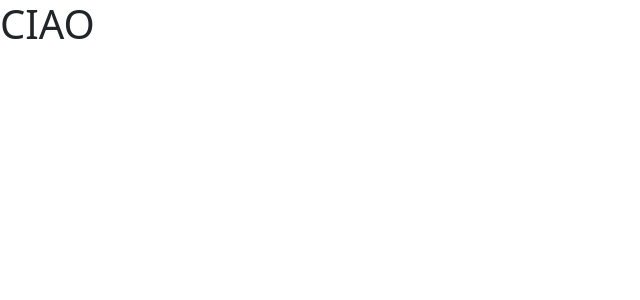
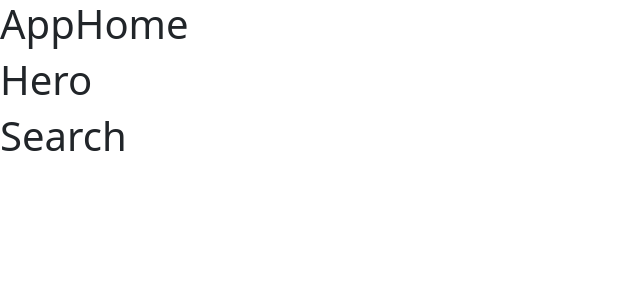
Before and after one commit to WilliamHaxhija/fo-boolbnb, a Vue app: page / in a window 1280 px wide. Shown: the top 300 px of the page, without its empty margins (0-640 px from the left). Built offline with nearby package versions, Linux system fonts and the light colour scheme.

Commit message:
feat: aggiunti componenti

```diff
--- a/src/App.vue
+++ b/src/App.vue
@@ -1,14 +1,14 @@
 <script>
-import AppHome from "./pages/AppHome.vue";
+
 export default {
-  components: {
-    AppHome
-  }
+
 }
 </script>
 
 <template>
-  <AppHome></AppHome>
+    <main>
+        <router-view></router-view>
+    </main>
 </template>
 
 <style lang="scss">
--- /dev/null
+++ b/src/components/AppHero.vue
@@ -0,0 +1,16 @@
+<script>
+import AppSearch from '../components/AppSearch.vue';
+export default {
+    name: 'AppHero',
+    components: {
+        AppSearch
+    }
+}
+</script>
+
+<template>
+    <h1>Hero</h1>
+    <AppSearch></AppSearch>
+</template>
+
+<style scoped lang="scss"></style>
--- /dev/null
+++ b/src/components/AppSearch.vue
@@ -0,0 +1,11 @@
+<script>
+export default {
+    name: 'AppSearch'
+}
+</script>
+
+<template>
+    <h1>Search</h1>
+</template>
+
+<style scoped lang="scss"></style>
--- a/src/main.js
+++ b/src/main.js
@@ -1,4 +1,5 @@
 import { createApp } from 'vue'
 import * as bootstrap from 'bootstrap'
 import App from './App.vue'
-createApp(App).mount('#app')
+import { router } from './router';
+createApp(App).use(router).mount('#app')
--- a/src/pages/AppHome.vue
+++ b/src/pages/AppHome.vue
@@ -1,13 +1,17 @@
 <script>
-
+import AppHero from '../components/AppHero.vue';
 export default {
-    name: 'AppHome'
+    name: 'AppHome',
+    components: {
+        AppHero
+    }
 }
 
 </script>
 
 <template>
-<h1>CIAO</h1>
+<h1>AppHome</h1>
+<AppHero></AppHero>
 </template>
 
 <style scoped lang="scss"></style>
```
Also changed, not shown: src/components/ApartmentsList.vue (added, +11 -0 lines).
